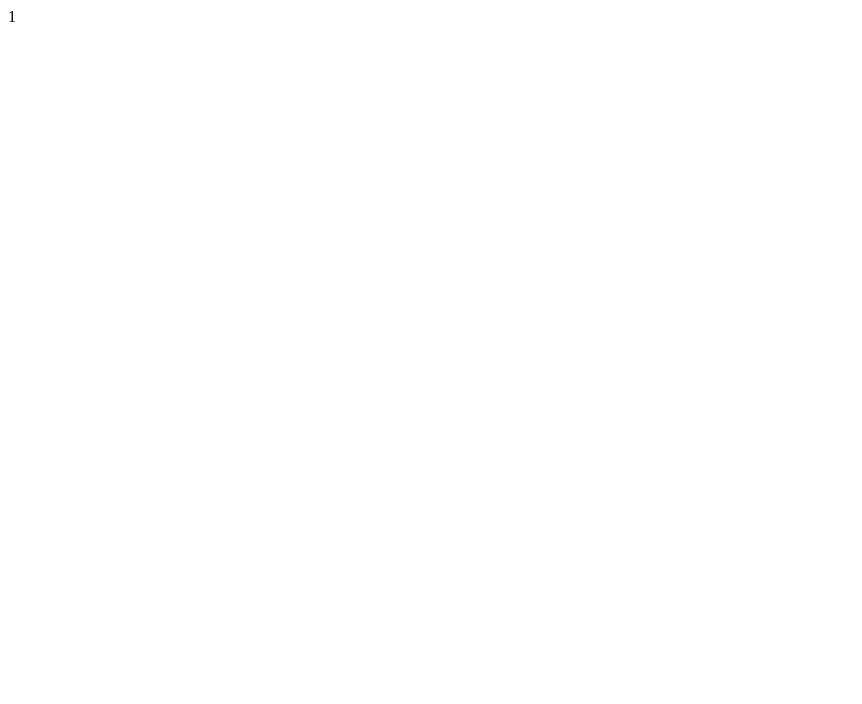
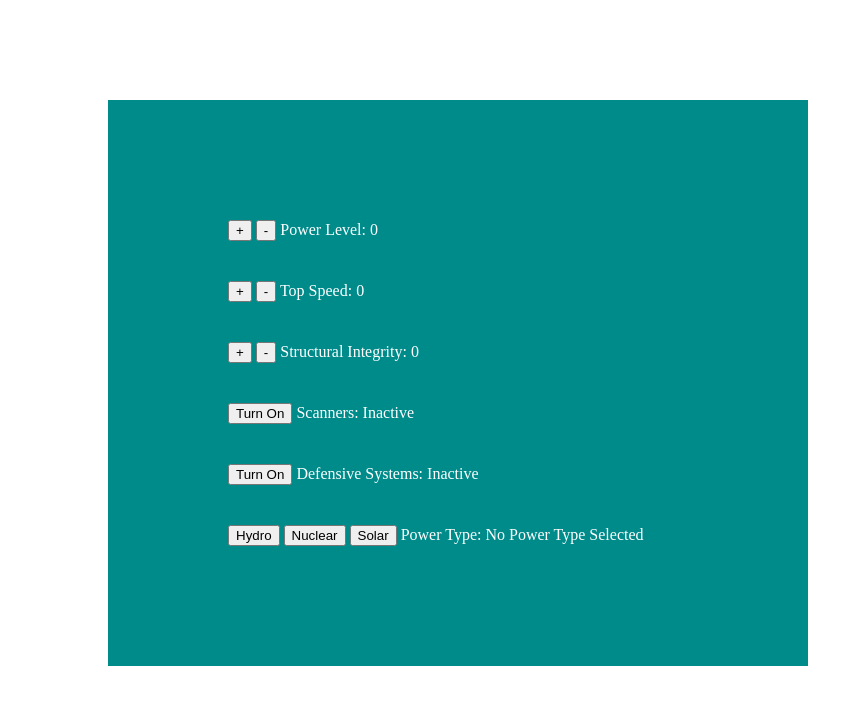
Before and after one commit to brian-kko/JS_Project_2, a plain HTML site: page index.html in a window 1280 px wide. Shown: the whole page, without its empty margins (0-862 px from the left). Drawn offline with Linux system fonts and the light colour scheme.

Commit message:
Add files via upload

```diff
--- a/index.html
+++ b/index.html
@@ -5,8 +5,156 @@
     <meta http-equiv="X-UA-Compatible" content="IE=edge">
     <meta name="viewport" content="width=device-width, initial-scale=1.0">
     <title>Document</title>
+    <style>
+        .container{
+            background-color: darkcyan;
+            color: white;
+            width: 500px;
+            padding: 100px;
+            margin: 100px;
+        }
+        div{
+            padding: 20px;
+        }
+    </style>
+    <script>
+        function initialize()
+        {
+            powerNumOutput = document.getElementById("powerNum");
+            speedOutput = document.getElementById("speed");
+            integrityOutput = document.getElementById("integrity");
+            scannerOutput = document.getElementById("scanner");
+            defenseOutput = document.getElementById("defense");
+            powerTypeOutput = document.getElementById("powerType");
+
+            powerNum=0;
+            speed=0;
+            integrity=0;
+            scanner=false;
+            defense=false;
+            powerType=0;
+
+            display();
+        }
+
+        function increaseOne(element)
+        {
+            if(powerType!=0)
+            {
+                document.getElementById("powerType").style.backgroundColor="darkcyan";
+                if(element == 1) powerNum++;
+                if(element == 2) speed++;
+                if(element == 3) integrity++;
+            }
+            else document.getElementById("powerType").style.backgroundColor="red";
+            display();
+        }
+
+        function decreaseOne(element)
+        {
+            if(powerType!=0)
+            {
+                document.getElementById("powerType").style.backgroundColor="darkcyan";
+                if(element == 1) powerNum--;
+                if(element == 2) speed--;
+                if(element == 3) integrity--;
+            }
+            else document.getElementById("powerType").style.backgroundColor="red";
+            display();
+        }
+
+        function toggle(element)
+        {
+            if(powerType!=0)
+            {
+                document.getElementById("powerType").style.backgroundColor="darkcyan";
+                if(element==1)
+                {
+                    if(scanner==false) scanner=true;
+                    else scanner=false;
+                }
+                if(element==2)
+                {
+                    if(defense==false) defense=true;
+                    else defense=false;
+                }
+            }
+            else document.getElementById("powerType").style.backgroundColor="red";
+            display();
+        }
+
+        function changePowerType(type)
+        {
+            powerType=type;
+            document.getElementById("powerType").style.backgroundColor="darkcyan";
+            display();
+        }
+
+        function display()
+        {
+            powerNumOutput.innerHTML=powerNum;
+            speedOutput.innerHTML=speed;
+            integrityOutput.innerHTML=integrity;
+            if(scanner)
+            {
+                scannerOutput.innerHTML="Active";
+                document.getElementById("button1").innerHTML = "Turn Off";
+            }
+            else
+            {
+                scannerOutput.innerHTML="Inactive";
+                document.getElementById("button1").innerHTML = "Turn On";
+            }
+            if(defense)
+            {
+                defenseOutput.innerHTML="Active";
+                document.getElementById("button2").innerHTML = "Turn Off";
+            }
+            else
+            {
+                defenseOutput.innerHTML="Inactive";
+                document.getElementById("button2").innerHTML = "Turn On";
+            }
+            if(powerType==1) powerTypeOutput.innerHTML="Hydro";
+            if(powerType==2) powerTypeOutput.innerHTML="Nuclear";
+            if(powerType==3) powerTypeOutput.innerHTML="Solar";
+
+
+        }
+
+    </script>
 </head>
-<body>
-    1
+<body onload="initialize();">
+    <div class="container">
+        <div>
+            <button onclick="increaseOne(1);">+</button>
+            <button onclick="decreaseOne(1);">-</button>
+            Power Level: <span id="powerNum"></span>
+        </div>
+        <div>
+            <button onclick="increaseOne(2);">+</button>
+            <button onclick="decreaseOne(2);">-</button>
+            Top Speed: <span id="speed"></span>
+        </div>
+        <div>
+            <button onclick="increaseOne(3);">+</button>
+            <button onclick="decreaseOne(3);">-</button>
+            Structural Integrity: <span id="integrity"></span>
+        </div>
+        <div>
+            <button id="button1" onclick="toggle(1);">Turn On</button>
+            Scanners: <span id="scanner"></span>
+        </div>
+        <div>
+            <button id="button2" onclick="toggle(2);">Turn On</button>
+            Defensive Systems: <span id="defense"></span>
+        </div>
+        <div>
+            <button onclick="changePowerType(1);">Hydro</button>
+            <button onclick="changePowerType(2);">Nuclear</button>
+            <button onclick="changePowerType(3);">Solar</button>
+            Power Type: <span id="powerType">No Power Type Selected</span>
+        </div>
+    </div>
 </body>
 </html>
```
